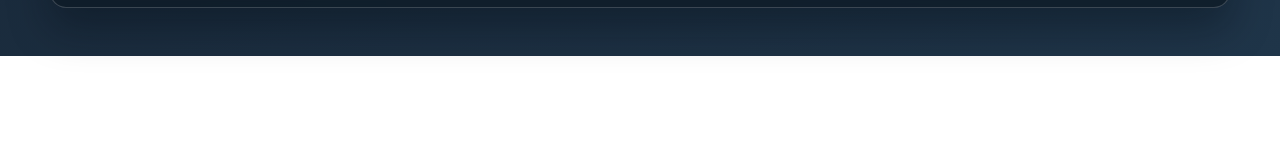
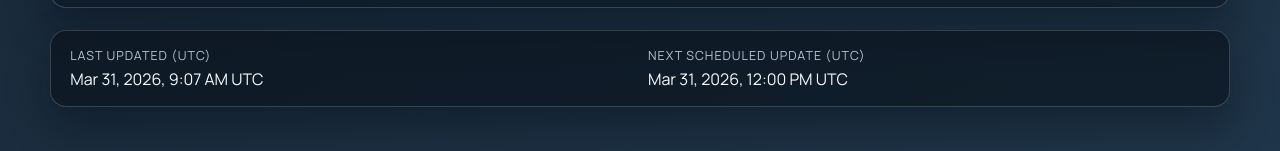
Before and after one commit to Dun3AAU/assignment_leaderboard, a plain HTML site: page docs/index.html in a window 1280 px wide. Shown: the part 1779-1930 px from the top of the page. Before the commit the page ends 1835 px from the top, so only its background shows below. Drawn offline with Linux system fonts and the light colour scheme.

Commit message:
added last updated and next scheduled update timers

```diff
--- a/docs/app.js
+++ b/docs/app.js
@@ -154,6 +154,93 @@ function renderTable(tableId, rows, columns) {
   }).join("");
 }
 
+function formatUtc(date) {
+  if (!date) {
+    return "Unavailable";
+  }
+  return `${new Intl.DateTimeFormat("en-US", {
+    dateStyle: "medium",
+    timeStyle: "short",
+    timeZone: "UTC",
+  }).format(date)} UTC`;
+}
+
+function getNextScheduledUtc(now) {
+  const hoursUtc = [7, 12, 17, 22];
+  const current = new Date(now.getTime());
+  current.setUTCSeconds(0, 0);
+
+  for (const hour of hoursUtc) {
+    const candidate = new Date(Date.UTC(
+      current.getUTCFullYear(),
+      current.getUTCMonth(),
+      current.getUTCDate(),
+      hour,
+      0,
+      0,
+      0
+    ));
+    if (candidate > current) {
+      return candidate;
+    }
+  }
+
+  return new Date(Date.UTC(
+    current.getUTCFullYear(),
+    current.getUTCMonth(),
+    current.getUTCDate() + 1,
+    hoursUtc[0],
+    0,
+    0,
+    0
+  ));
+}
+
+async function fetchLastUpdated(paths) {
+  const candidates = Array.isArray(paths) ? paths : [paths];
+  for (const path of candidates) {
+    try {
+      const headResponse = await fetch(path, { method: "HEAD", cache: "no-store" });
+      if (headResponse.ok) {
+        const headModified = headResponse.headers.get("last-modified");
+        if (headModified) {
+          return new Date(headModified);
+        }
+      }
+
+      const response = await fetch(path, { cache: "no-store" });
+      if (!response.ok) {
+        continue;
+      }
+      const lastModified = response.headers.get("last-modified");
+      if (lastModified) {
+        return new Date(lastModified);
+      }
+    } catch (_error) {
+      // Try next candidate.
+    }
+  }
+  return null;
+}
+
+async function updateFooter() {
+  const lastUpdatedEl = document.getElementById("lastUpdated");
+  const nextUpdateEl = document.getElementById("nextUpdate");
+
+  const [lastUpdated] = await Promise.all([
+    fetchLastUpdated(["leaderboard.csv", "../leaderboard.csv"]),
+  ]);
+
+  const nextScheduled = getNextScheduledUtc(new Date());
+
+  if (lastUpdatedEl) {
+    lastUpdatedEl.textContent = formatUtc(lastUpdated);
+  }
+  if (nextUpdateEl) {
+    nextUpdateEl.textContent = formatUtc(nextScheduled);
+  }
+}
+
 async function loadCsv(paths) {
   const candidates = Array.isArray(paths) ? paths : [paths];
   const attempted = [];
@@ -288,6 +375,7 @@ async function loadCsv(paths) {
 
     renderOverall();
     renderRepo();
+    updateFooter();
   } catch (error) {
     const hero = document.querySelector(".hero");
     const message = document.createElement("p");
--- a/docs/index.html
+++ b/docs/index.html
@@ -90,6 +90,18 @@
         </table>
       </div>
     </section>
+    <footer class="footer reveal delay-3" aria-live="polite">
+      <div class="footer-grid">
+        <div class="footer-item">
+          <p class="footer-label">Last updated (UTC)</p>
+          <p class="footer-value" id="lastUpdated">Loading...</p>
+        </div>
+        <div class="footer-item">
+          <p class="footer-label">Next scheduled update (UTC)</p>
+          <p class="footer-value" id="nextUpdate">Loading...</p>
+        </div>
+      </div>
+    </footer>
   </main>
   <script src="app.js"></script>
 </body>
--- a/docs/styles.css
+++ b/docs/styles.css
@@ -148,6 +148,41 @@ h2 {
   overflow-x: auto;
 }
 
+.footer {
+  margin-top: 1.4rem;
+  padding: 1rem 1.2rem;
+  border: 1px solid var(--line);
+  border-radius: 16px;
+  background: rgba(7, 15, 24, 0.6);
+  box-shadow: var(--shadow);
+}
+
+.footer-grid {
+  display: grid;
+  grid-template-columns: repeat(2, minmax(0, 1fr));
+  gap: 1rem;
+}
+
+.footer-item {
+  display: flex;
+  flex-direction: column;
+  gap: 0.25rem;
+}
+
+.footer-label {
+  margin: 0;
+  color: var(--text-muted);
+  font-size: 0.78rem;
+  text-transform: uppercase;
+  letter-spacing: 0.08em;
+}
+
+.footer-value {
+  margin: 0;
+  font-size: 1rem;
+  color: var(--text-main);
+}
+
 table {
   width: 100%;
   border-collapse: collapse;
@@ -231,4 +266,8 @@ tbody tr:hover {
     width: min(1180px, calc(100% - 1.2rem));
     margin-top: 1rem;
   }
+
+  .footer-grid {
+    grid-template-columns: 1fr;
+  }
 }
```
